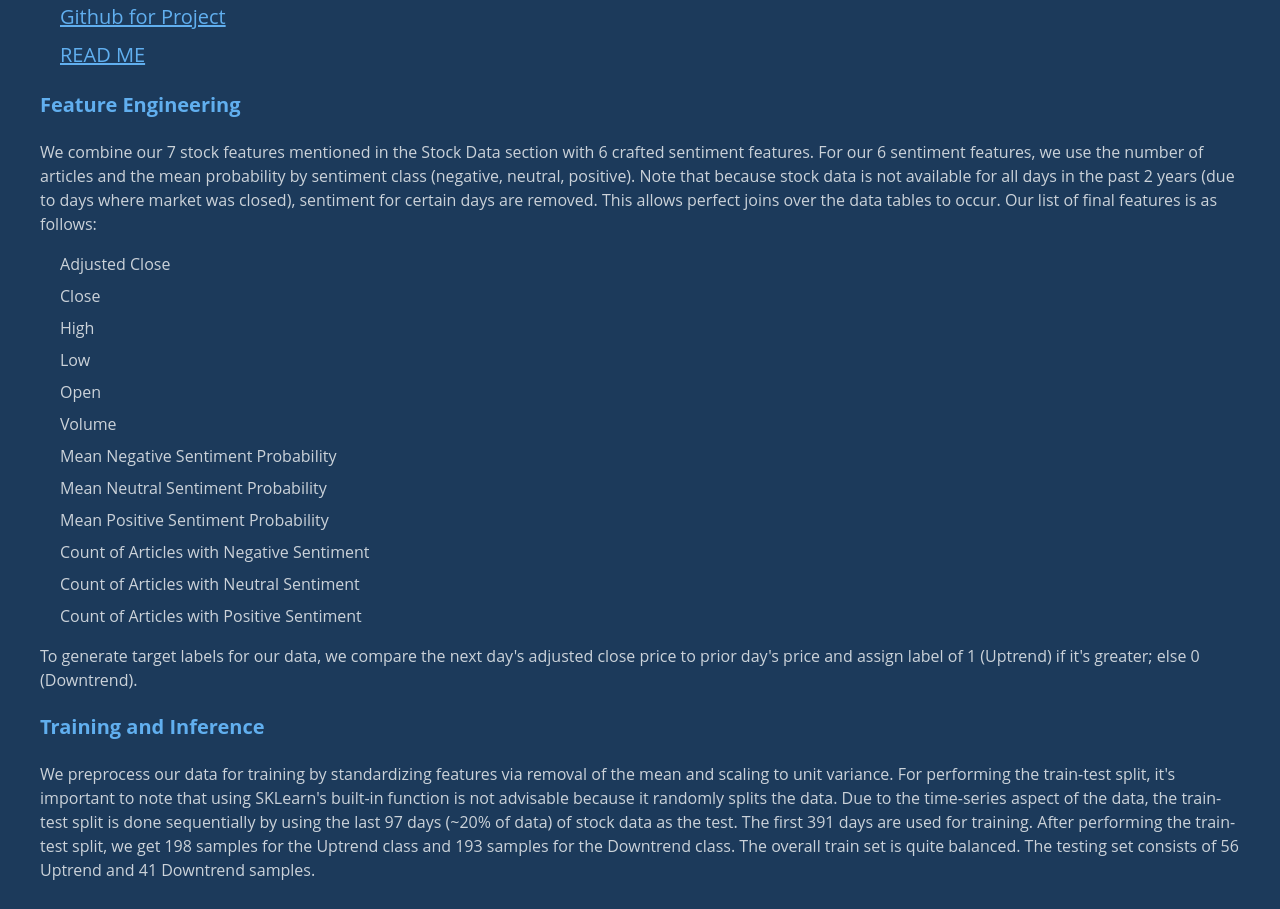
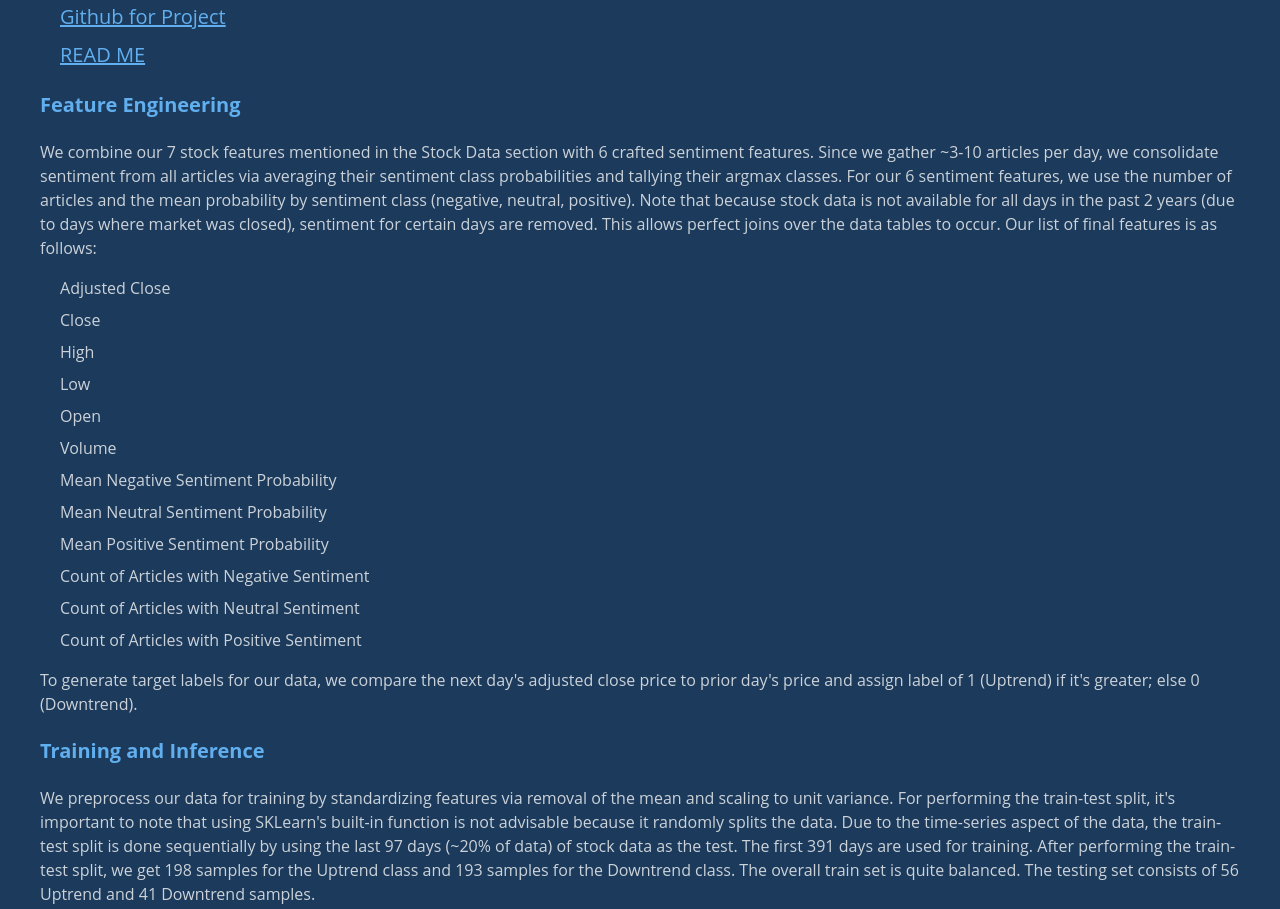
Before and after one commit to vagmi20/CS539-Group-Project---Predicting-Stock-Market-Trends, a plain HTML site: page index.html in a window 1280 px wide. Shown: the part 1604-2513 px from the top of the page. Drawn offline with Linux system fonts and the light colour scheme.

Commit message:
Update index.html

```diff
--- a/index.html
+++ b/index.html
@@ -54,7 +54,7 @@
 
 
         <h3>Feature Engineering</h3>
-        <p>We combine our 7 stock features mentioned in the Stock Data section with 6 crafted sentiment features. For our 6 sentiment features, we use the number of articles and the mean probability by sentiment class (negative, neutral, positive). Note that because stock data is not available for all days in the past 2 years (due to days where market was closed), sentiment for certain days are removed. This allows perfect joins over the data tables to occur. Our list of final features is as follows:</p>
+        <p>We combine our 7 stock features mentioned in the Stock Data section with 6 crafted sentiment features. Since we gather ~3-10 articles per day, we consolidate sentiment from all articles via averaging their sentiment class probabilities and tallying their argmax classes. For our 6 sentiment features, we use the number of articles and the mean probability by sentiment class (negative, neutral, positive). Note that because stock data is not available for all days in the past 2 years (due to days where market was closed), sentiment for certain days are removed. This allows perfect joins over the data tables to occur. Our list of final features is as follows:</p>
         <style>
           ul {
               list-style-type: disc;
```
